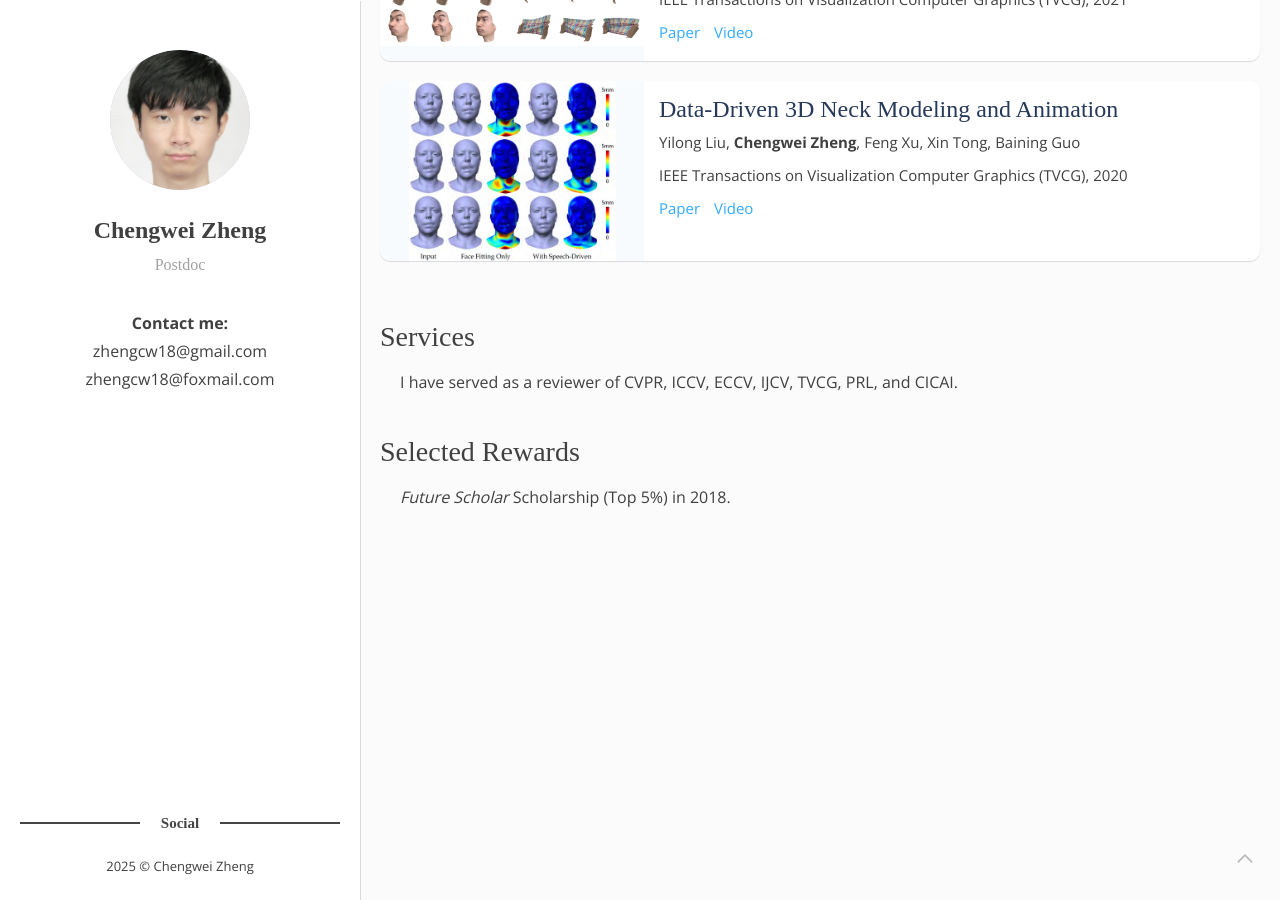
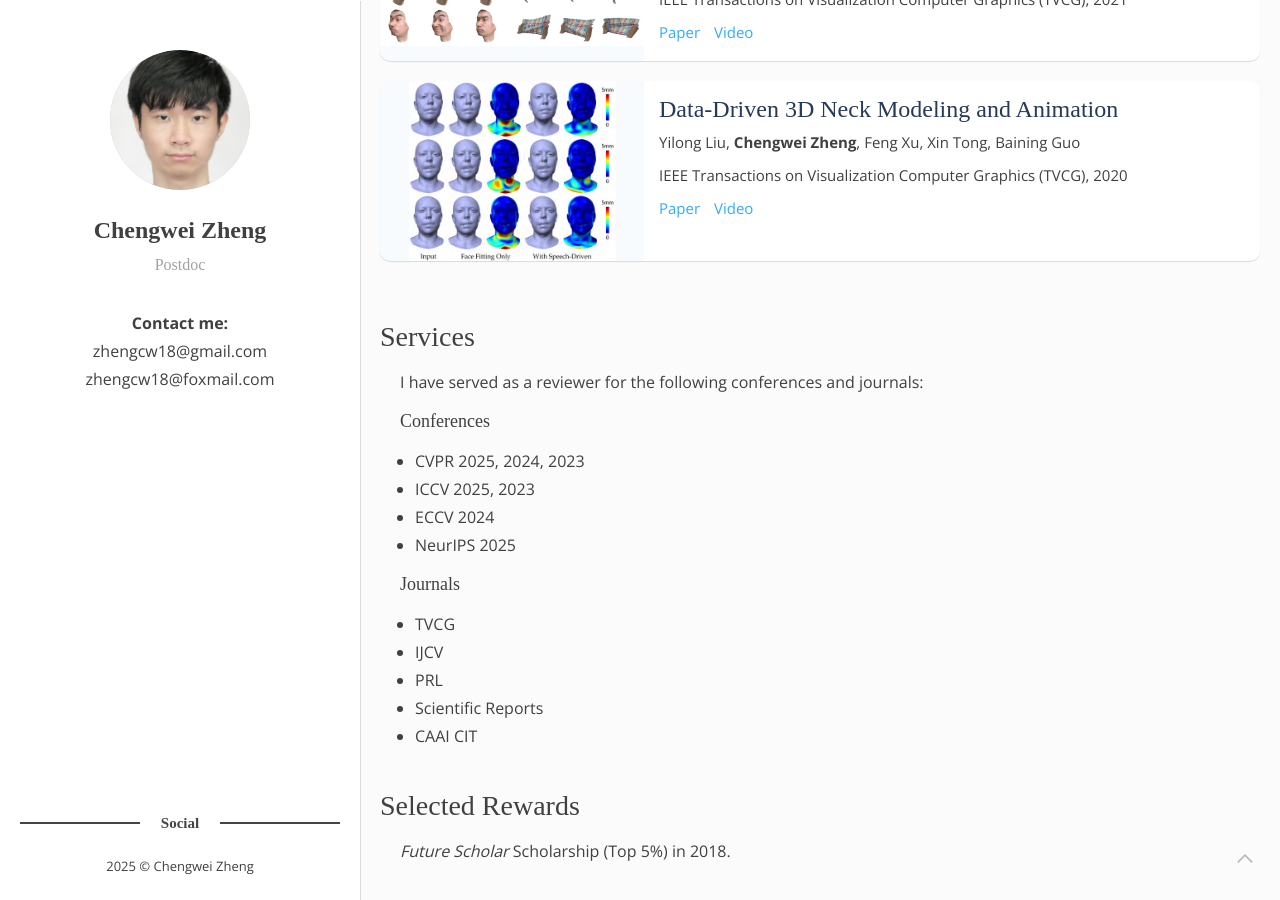
Before and after one commit to chengwei-zheng/chengwei-zheng.github.io, a Jekyll site: the page built from index.html, in a window 1280 px wide and 900 px high, scrolled down 2249 px. Built offline with Jekyll 4.4.1, drawn with Linux system fonts in a browser that asks for light colours; some web fonts are replaced; the list of posts is cut into pages by our own code.

Commit message:
Update reviewer

```diff
--- a/Gemfile
+++ b/Gemfile
@@ -4,6 +4,9 @@ gem 'bundler'
 gem 'jekyll'
 gem 'jekyll-paginate'
 gem 'google-protobuf'
+gem "csv"
+gem "logger"
+gem "base64"
 
 # Windows does not include zoneinfo files, so bundle the tzinfo-data gem
 gem "tzinfo-data", platforms: [:mingw, :mswin, :x64_mingw, :jruby]
--- a/_includes/addition.html
+++ b/_includes/addition.html
@@ -3,7 +3,24 @@
 
     <div style="margin-bottom: 40px;margin-top: 20px;">
 	  <h2> Services </h2>
-	  <div style="font-size: 16px; margin-left:20px;"><p>I have served as a reviewer of CVPR, ICCV, ECCV, IJCV, TVCG, PRL, and CICAI.</p></div>
+	  <div style="font-size: 16px; margin-left:20px;">
+		<p>I have served as a reviewer for the following conferences and journals:</p>
+		<h5>Conferences</h5>
+		<ul>
+			<li>CVPR 2025, 2024, 2023</li>
+			<li>ICCV 2025, 2023</li>
+			<li>ECCV 2024</li>
+			<li>NeurIPS 2025</li>
+		</ul>
+		<h5>Journals</h5>
+		<ul>
+		  <li>TVCG</li>
+		  <li>IJCV</li>
+		  <li>PRL</li>
+		  <li>Scientific Reports</li>
+		  <li>CAAI CIT</li>
+		</ul>
+	  </div>
 	</div>
     <div>
 	  <h2> Selected Rewards </h2>
```
Also changed, not shown: Gemfile.lock.
